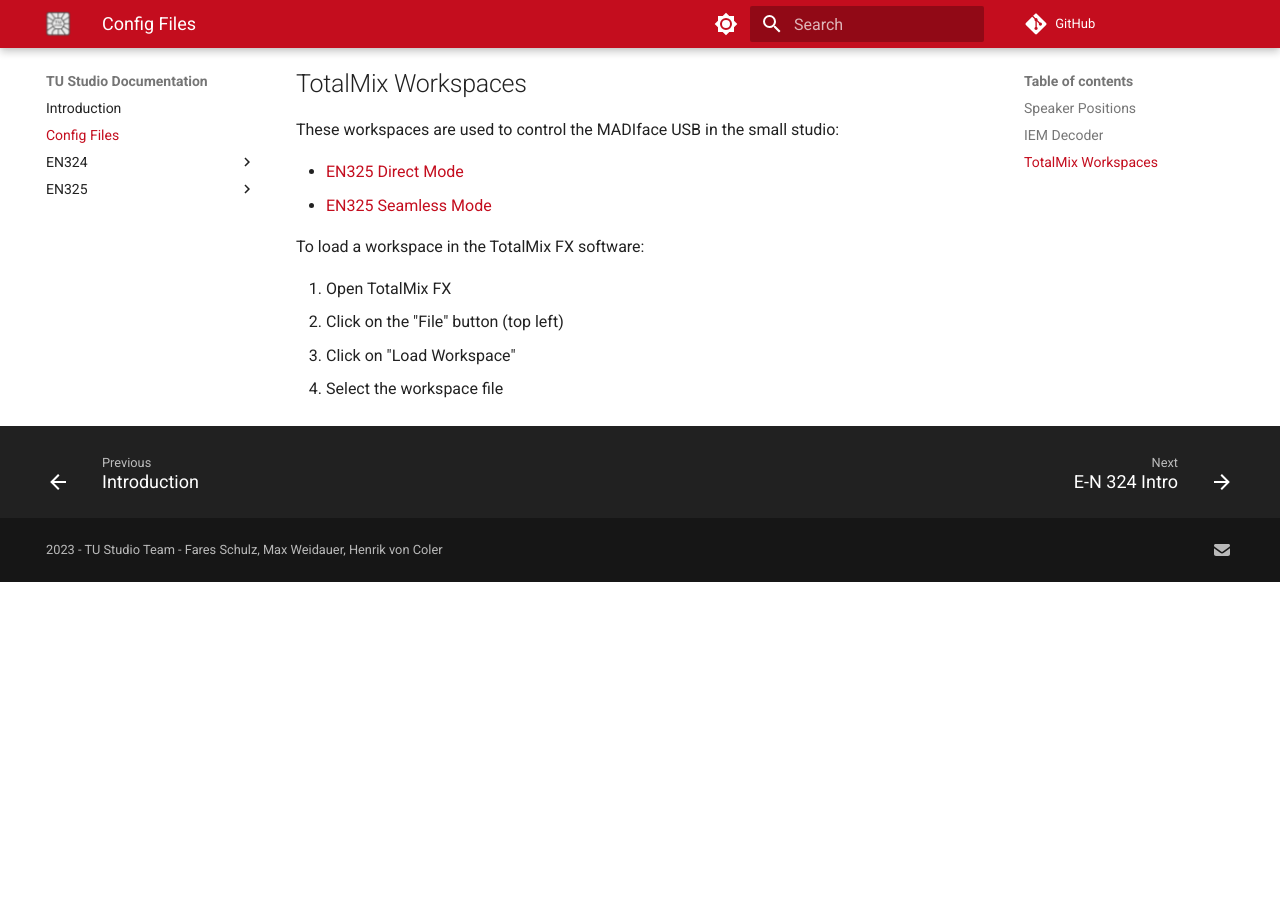
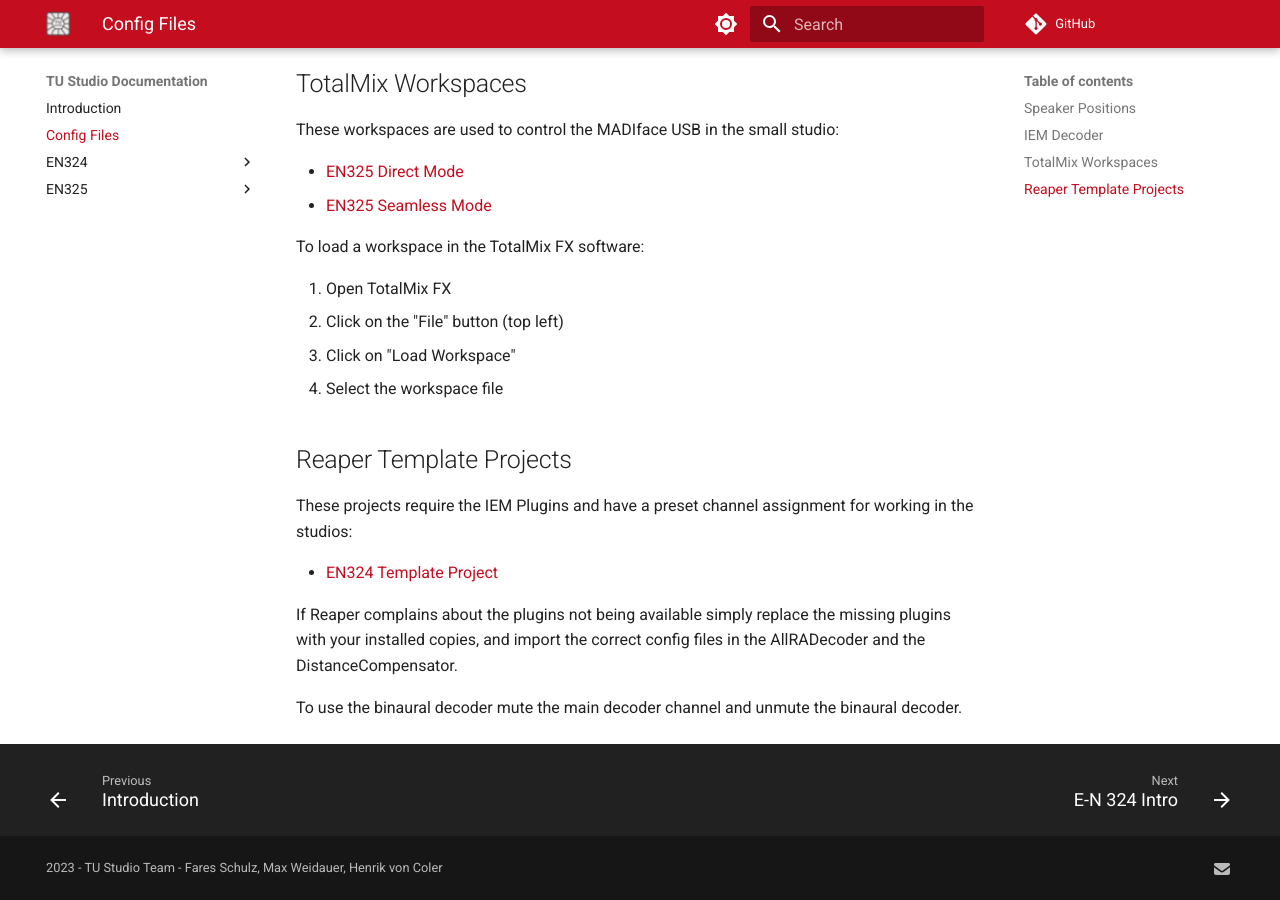
Before and after one commit to tu-studio/studio-docs, an MkDocs documentation site: the page built from docs/configs.md, in a window 1280 px wide and 900 px high, scrolled down 748 px. Built offline with MkDocs 1.6.1 and Material for MkDocs 9.7.7, drawn with Linux system fonts in a browser that asks for light colours; comment, search, counter and statistics services are not loaded; before the commit the page ends 1330 px from its top, so only the background shows below that.

Commit message:
added reaper example project for EN325

```diff
--- a/docs/configs.md
+++ b/docs/configs.md
@@ -35,3 +35,12 @@
 2. Click on the "File" button (top left)
 3. Click on "Load Workspace"
 4. Select the workspace file
+
+## Reaper Template Projects
+These projects require the IEM Plugins and have a preset channel assignment for working in the studios:
+
+- [EN324 Template Project](configs/en324_reaper_template.RPP){:download="en324_reaper_template.RPP"}
+
+If Reaper complains about the plugins not being available simply replace the missing plugins with your installed copies, and import the correct config files in the AllRADecoder and the DistanceCompensator.
+
+To use the binaural decoder mute the main decoder channel and unmute the binaural decoder.
```
Also changed, not shown: 1 other file.
